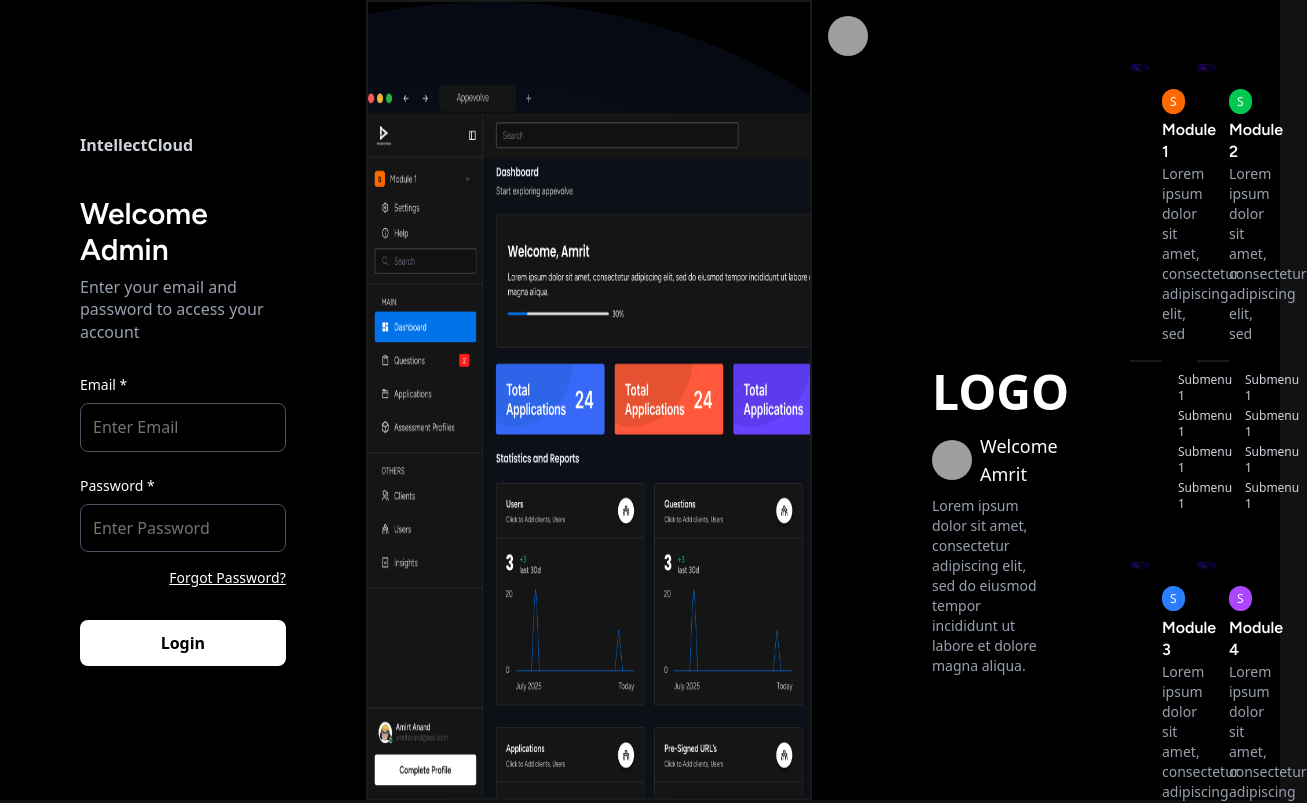
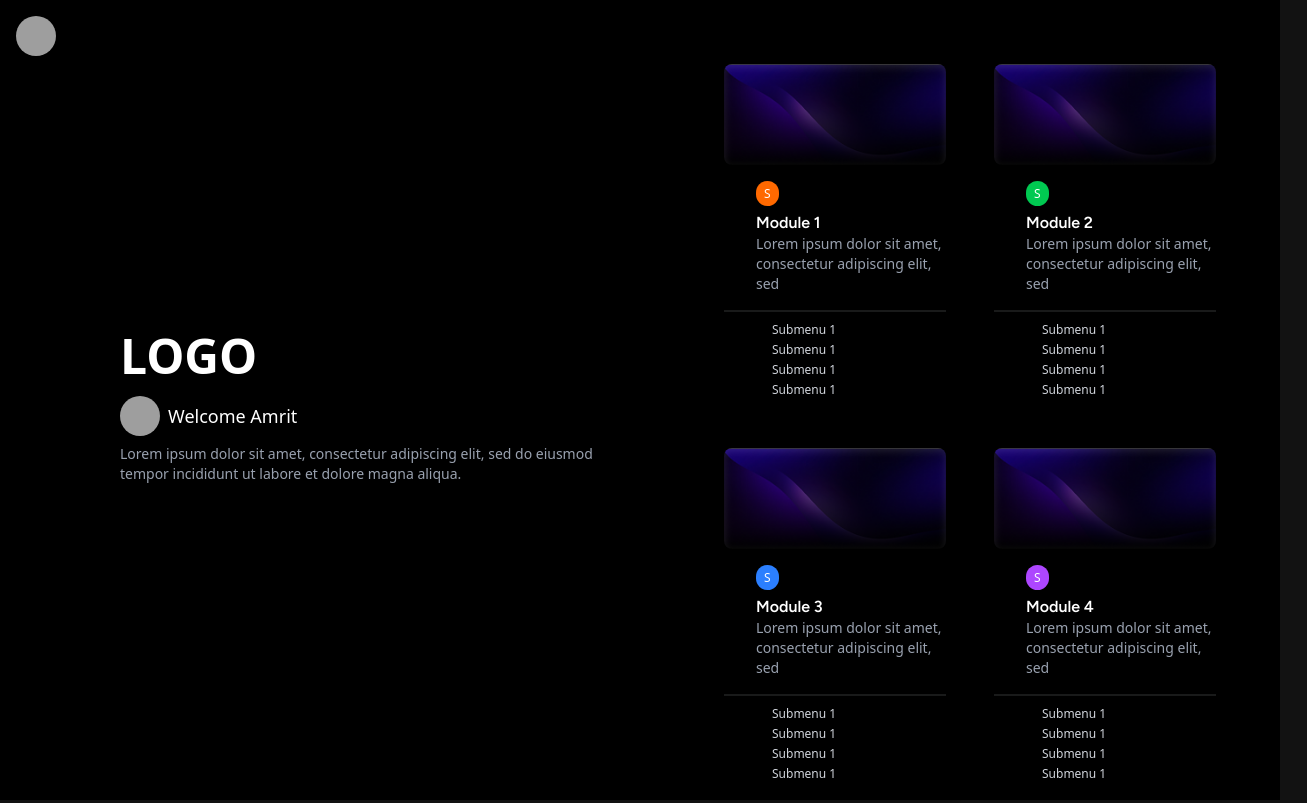
Before and after one commit to Codebucket-Solutions/Appevolve-Admin-Frontend, a React (Vite) app: page / in a window 1280 px wide. Shown: the top 803 px of the page, 1307 px wide, since content can reach past the window. Built offline with nearby package versions, Linux system fonts and the light colour scheme; grey boxes are pictures that could not be loaded.

Commit message:
WIP: save changes before merge

```diff
--- a/src/App.jsx
+++ b/src/App.jsx
@@ -60,7 +60,7 @@ export default function App() {
           />
         </div>) : (
         <div className="flex h-screen w-full bg-gray-50 dark:bg-gray-900">
-          <Login />
+          {/* <Login /> */}
           <ModuleChooseContainer onClickModule={() => setIsLoggedIn(true)} />
         </div>
       )}
```
